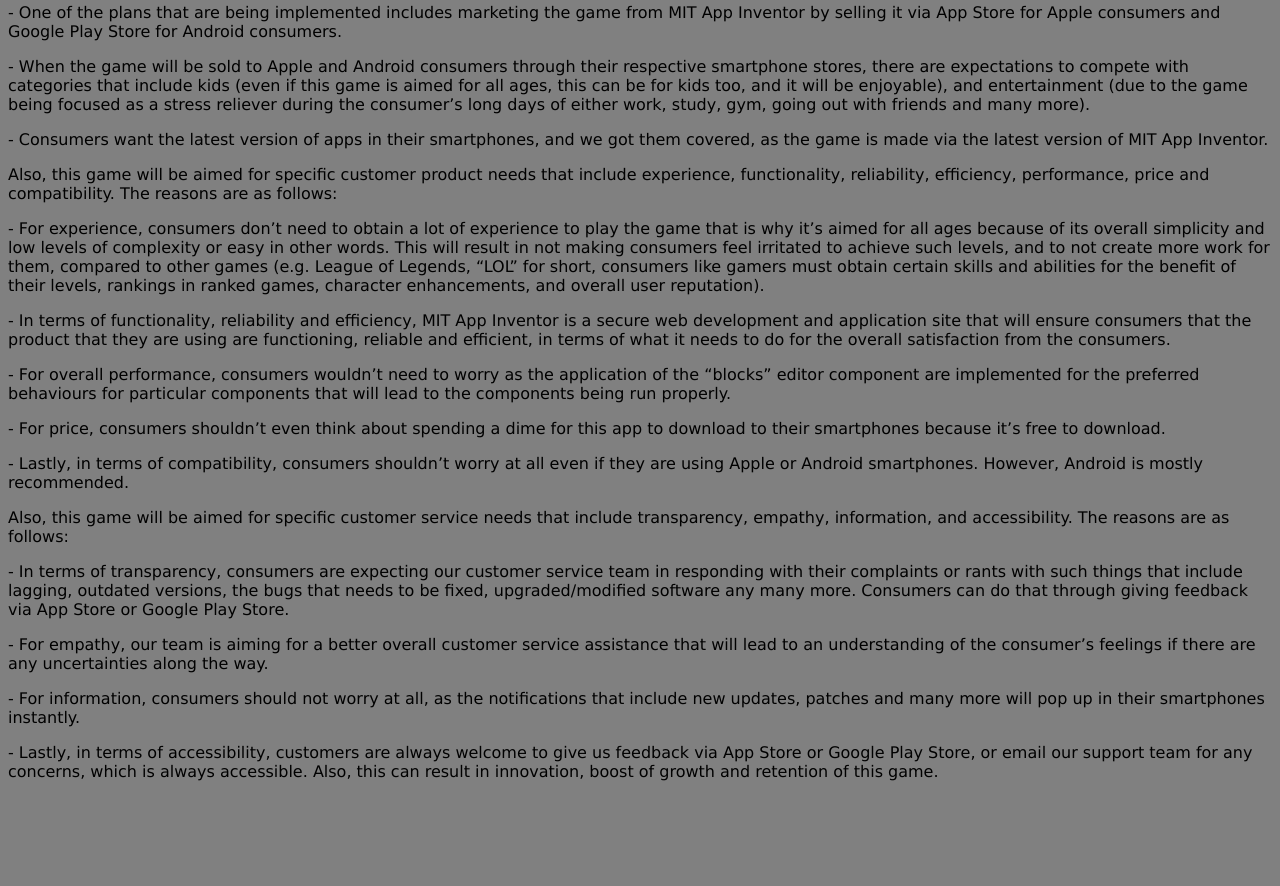
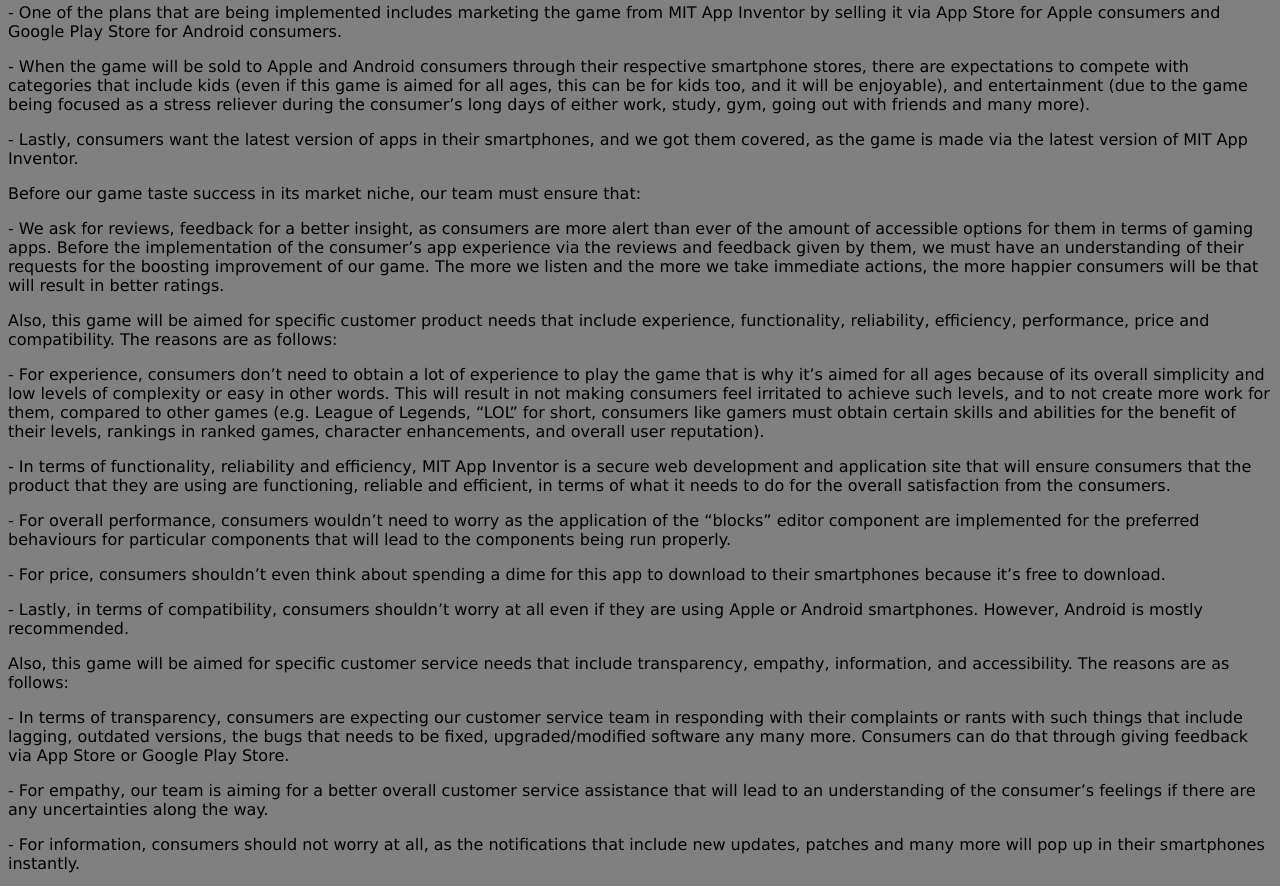
Before and after one commit to martyshotaro/assessment2, a plain HTML site: page projectidea.html in a window 1280 px wide. Shown: the part 4718-5604 px from the top of the page. Before the commit the page ends 5515 px from the top, so only its background shows below. Drawn offline with Linux system fonts and the light colour scheme; files whose address does not match are found by name.

Commit message:
Update projectidea.html

```diff
--- a/projectidea.html
+++ b/projectidea.html
@@ -76,7 +76,16 @@
 
 <p style="font-family:verdana"> -	When the game will be sold to Apple and Android consumers through their respective smartphone stores, there are expectations to compete with categories that include kids (even if this game is aimed for all ages, this can be for kids too, and it will be enjoyable), and entertainment (due to the game being focused as a stress reliever during the consumer’s long days of either work, study, gym, going out with friends and many more).</p>
 
-<p style="font-family:verdana"> -	Consumers want the latest version of apps in their smartphones, and we got them covered, as the game is made via the latest version of MIT App Inventor.</p>
+<p style="font-family:verdana"> -	Lastly, consumers want the latest version of apps in their smartphones, and we got them covered, as the game is made via the latest version of MIT App Inventor.</p>
+
+<p style="font-family:verdana">Before our game taste success in its market niche, our team must ensure that:</p>
+
+<p style="font-family:verdana"> -	We ask for reviews, feedback for a better insight, as consumers are more alert than ever of the amount of accessible options for them in terms of gaming apps. Before the implementation of the consumer’s app experience via the reviews and feedback given by them, we must have an understanding of their requests for the boosting improvement of our game. The more we listen and the more we take immediate actions, the more happier consumers will be that will result in better ratings.</p>
+
+<p style="font-family:verdana">
+
+<p style="font-family:verdana">
+
 
 <p style="font-family:verdana">Also, this game will be aimed for specific customer product needs that include experience, functionality, reliability, efficiency, performance, price and compatibility. The reasons are as follows:</p>
 
```
